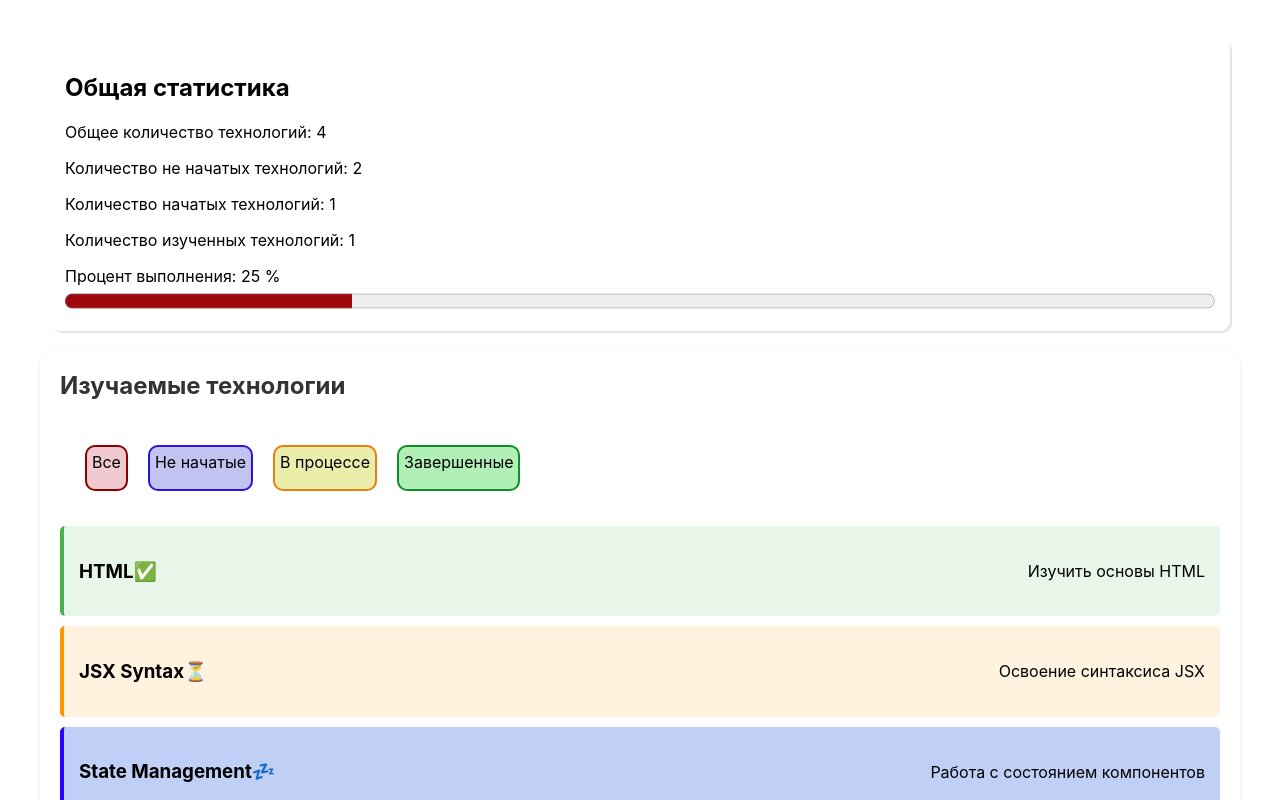
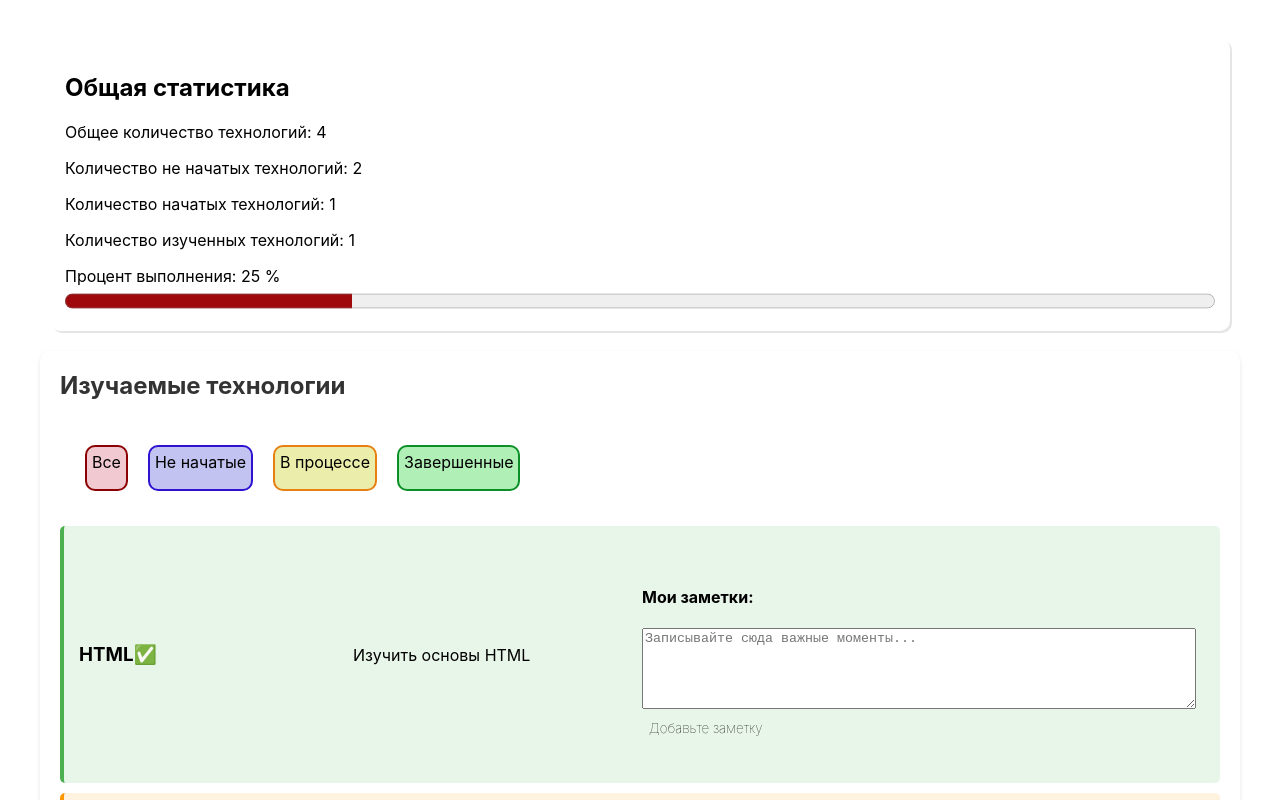
Before and after one commit to ksenia-zh13579/frontend-and-backend-tech-tracker, a React (Vite) app: page / in a window 1280 px wide. Shown: the top 800 px of the page. Built offline with nearby package versions, Linux system fonts and the light colour scheme.

Commit message:
add technology notes

```diff
--- a/src/App.jsx
+++ b/src/App.jsx
@@ -1,4 +1,4 @@
-import { useState } from 'react';
+import { useState, useEffect } from 'react';
 import './App.css';
 import TechnologyCard from './components/TechnologyCard.jsx';
 import ProgressHeader from './components/ProgressHeader.jsx';
@@ -14,25 +14,29 @@ function App()
       id : 1,
       title : 'HTML',
       description : 'Изучить основы HTML',
-      statusID : 2
+      statusID : 2,
+      notes : ''
     },
     {
       id : 2,
       title : 'JSX Syntax',
       description : 'Освоение синтаксиса JSX',
-      statusID : 1
+      statusID : 1,
+      notes : ''
     },
     {
       id : 3,
       title : 'State Management',
       description : 'Работа с состоянием компонентов',
-      statusID : 0
+      statusID : 0,
+      notes : ''
     },
     {
       id : 4,
       title : 'Effect Manaement',
       description : 'Работа с менеджером эффектов и контролируемыми полями',
-      statusID : 0
+      statusID : 0,
+      notes : ''
     }
   ]);
 
@@ -44,6 +48,27 @@ function App()
       newArr.splice(techIndex, 1, {...(prevArr[techIndex]), statusID : statusID});
       return newArr;
     });
+  }
+
+  useEffect(() => {
+    localStorage.setItem('techTrackerData', JSON.stringify(techs));
+    console.log('Данные сохранены в localStorage');
+  }, [techs]);
+
+  useEffect(() => {
+    const saved = localStorage.getItem('techTrackerData');
+    if (saved) {
+      setTechs(JSON.parse(saved));
+      console.log('Данные загружены из localStorage');
+    }
+  }, []);
+
+  const updateTechnologyNotes = (techId, newNotes) => {
+    setTechs(prevTech =>
+      prevTech.map(tech =>
+        tech.id === techId ? { ...tech, notes: newNotes } : tech
+      )
+    );
   }
 
   return (
@@ -66,6 +91,8 @@ function App()
                 description={tech.description}
                 statusID={tech.statusID}
                 setStatus={setStatus}
+                notes={tech.notes}
+                onNotesChange={updateTechnologyNotes}
               />
             </li>))}
         </ul>
--- a/src/components/TechnologyCard.jsx
+++ b/src/components/TechnologyCard.jsx
@@ -1,6 +1,7 @@
 import './TechnologyCard.css';
+import TechnologyNotes from './TechnologyNotes';
 
-function TechnologyCard({id, title, description, statusID, setStatus})
+function TechnologyCard({id, title, description, statusID, setStatus, notes, onNotesChange})
 {
     const statuses = [
         {
@@ -21,11 +22,12 @@ function TechnologyCard({id, title, description, statusID, setStatus})
             onClick={() => {setStatus(id, (statusID + 1) % 3)}}
             className={"technology-card " + statuses[statusID].status}
         >
-            <h3>
+            <h3 style={{flex: 1}}>
                 {title}
                 <span>{statuses[statusID].icon}</span>
             </h3>
-            <p>{description}</p>
+            <p style={{flex: 1}}>{description}</p>
+            <TechnologyNotes notes={notes} onNotesChange={onNotesChange} techId={id} />
         </div>
     );
 }
--- /dev/null
+++ b/src/components/TechnologyNotes.css
@@ -0,0 +1,15 @@
+.notes-section {
+    padding: 15px;
+    margin: 10px 0;
+    flex: 2;
+}
+
+.notes-hint {
+    margin: 7px;
+    font-size: smaller;
+    font-weight: lighter;
+}
+
+.notes-section textarea {
+    width: 100%;
+}
--- /dev/null
+++ b/src/components/TechnologyNotes.jsx
@@ -0,0 +1,21 @@
+import './TechnologyNotes.css'
+
+function TechnologyNotes({ notes, onNotesChange, techId }) {
+    return (
+        <div className="notes-section">
+            <h4>Мои заметки:</h4>
+            <textarea
+                value={notes}
+                onChange={(e) => onNotesChange(techId, e.target.value)}
+                placeholder="Записывайте сюда важные моменты..."
+                rows="5"
+            />
+            <div className="notes-hint">
+                {notes.length > 0 ? `Заметка сохранена (${notes.length} символов)` :
+                'Добавьте заметку'}
+            </div>
+        </div>
+    );
+}
+
+export default TechnologyNotes
```
Also changed, not shown: jsconfig.json (added, +16 -0 lines).
